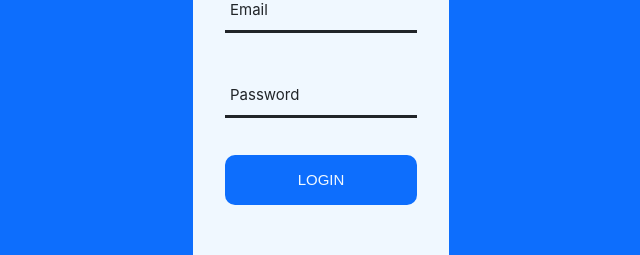
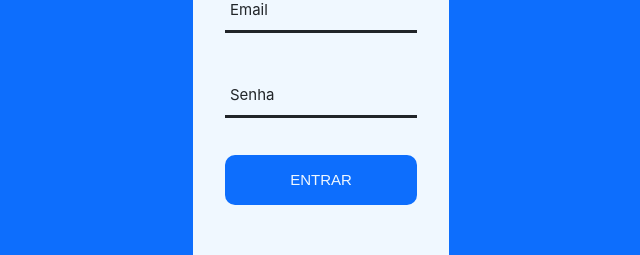
Before and after one commit to jonasnoliveira/login_react, a React (Create React App) app: page / in a window 1280 px wide. Shown: the part 333-588 px from the top of the page, without its empty margins (319-959 px from the left). Built offline with nearby package versions, Linux system fonts and the light colour scheme.

Commit message:
create build github v6/ update css - Jonas - 29/03/22

```diff
--- a/src/App.css
+++ b/src/App.css
@@ -134,7 +134,7 @@ login-form{
 }
 
 .input:focus + .focus-input::after{
-  top: -15px;
+  top: -18px;
 }
 
 .input:focus + .focus-input::before{
@@ -142,7 +142,7 @@ login-form{
 }
 
 .has-val + .focus-input::after {
-  top: -15px;
+  top: -18px;
 }
 
 .has-val + .focus-input::before {
--- a/src/App.js
+++ b/src/App.js
@@ -35,11 +35,11 @@ function App() {
                 value={password}
                 onChange={e => setPassword(e.target.value)}
               />
-              <span className='focus-input' data-placeholder='Password'></span>
+              <span className='focus-input' data-placeholder='Senha'></span>
             </div>
 
             <div className='container-login-form-btn'>
-              <button className='login-form-btn'>Login</button>
+              <button className='login-form-btn'>Entrar</button>
             </div>
 
             <div class="text-center">
```
